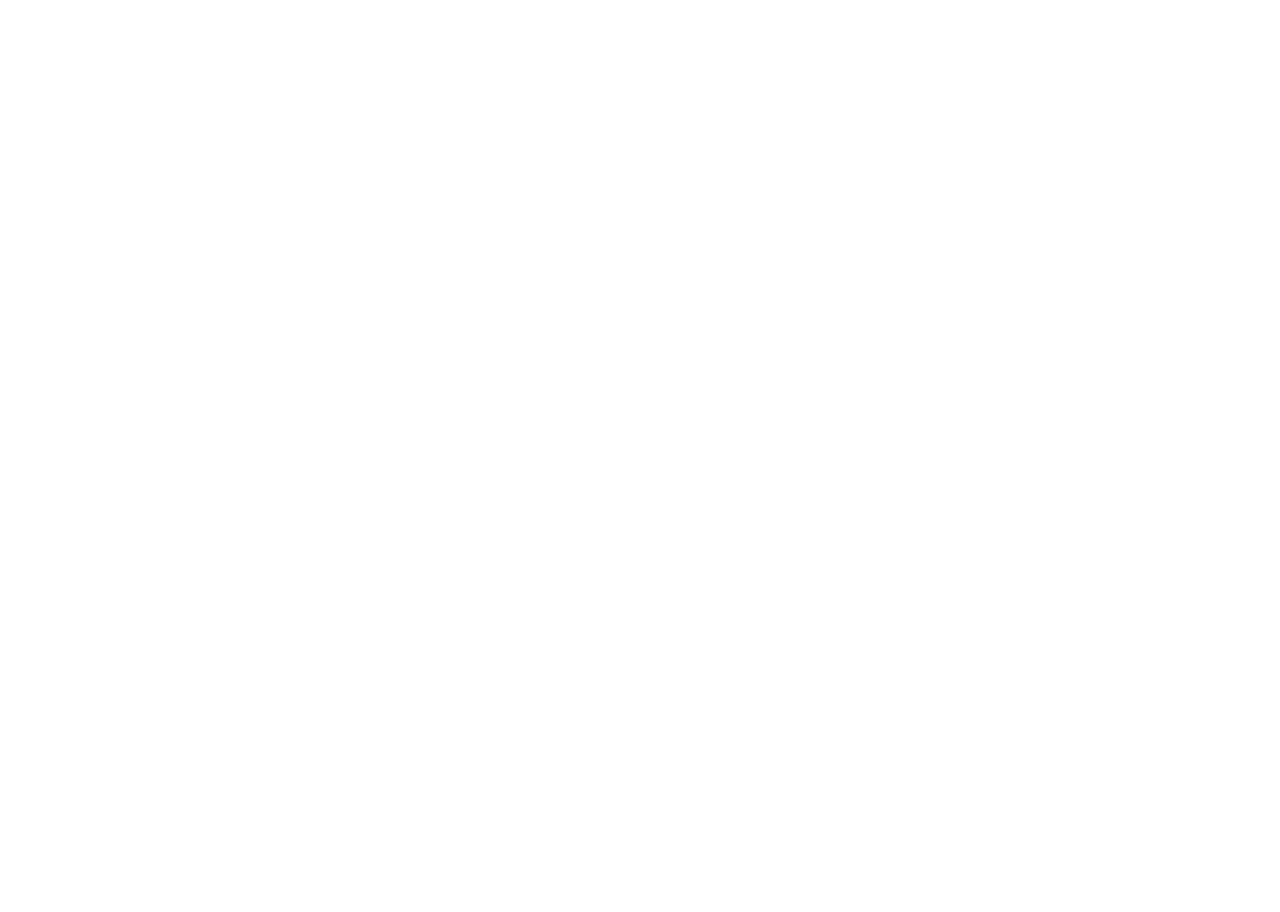
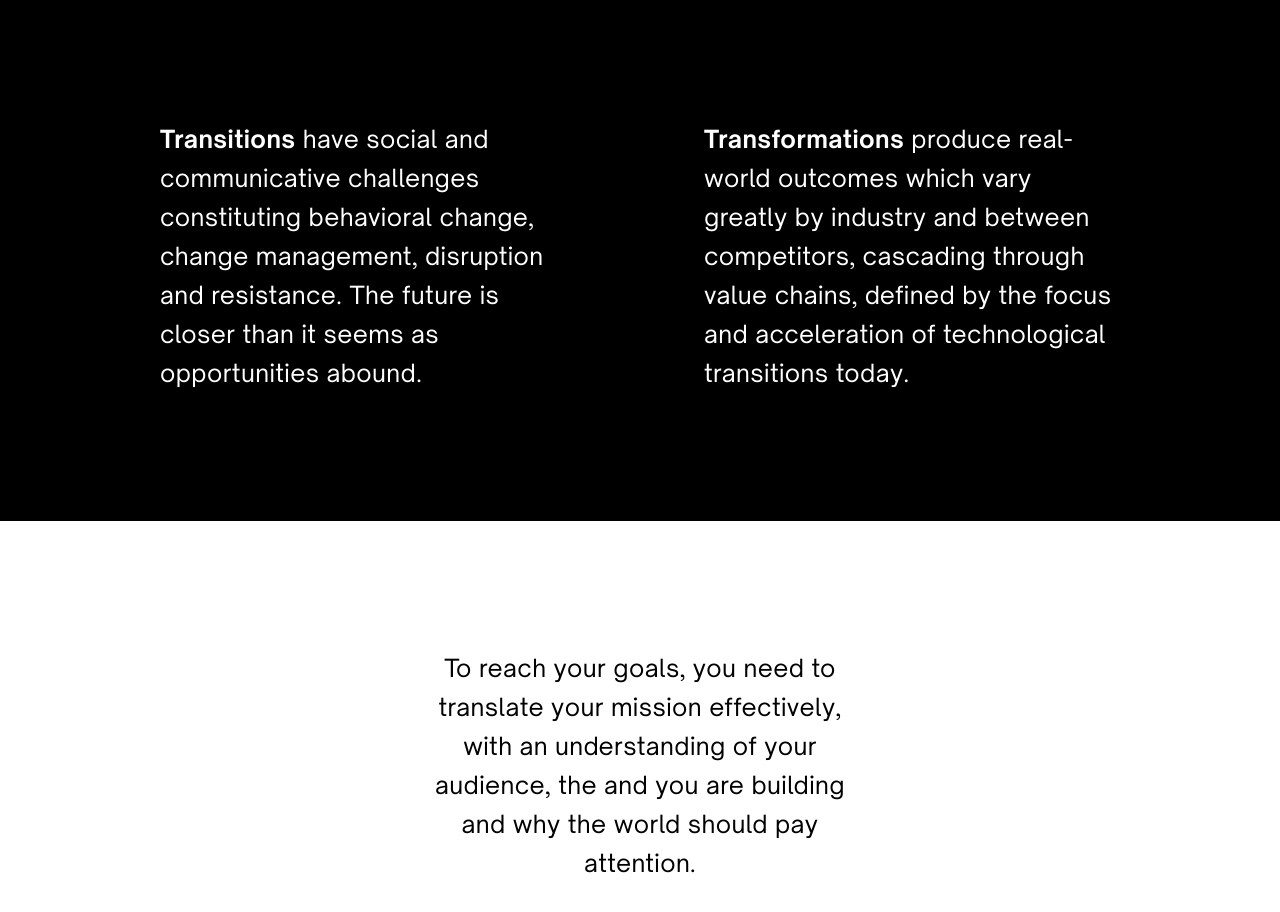
Before and after one commit to shafrazi/arrow-accel, a Next.js app: page /our-focus in a window 1280 px wide. Shown: the part 800-1712 px from the top of the page. Before the commit the page ends 800 px from the top, so only its background shows below. Built offline with nearby package versions, Linux system fonts and the light colour scheme.

Commit message:
add focus intro banner

```diff
--- a/components/focus-intro.js
+++ b/components/focus-intro.js
@@ -1,7 +1,7 @@
 export default function FocusIntro() {
   return (
     <div className="flex flex-col w-full tracking-wide">
-      <div className="flex w-full mt-[8rem]">
+      <div className="flex w-full my-[8rem]">
         <div
           className="w-1/2 px-[10rem] mt-6 tracking-wider leading-loose"
           style={{
@@ -17,7 +17,31 @@ export default function FocusIntro() {
           </p>
         </div>
       </div>
-      <div className="w-full flex flex-col md:flex-row"></div>
+      <div className="w-full flex flex-col md:flex-row bg-black text-white px-[10rem] py-[8rem] text-2xl leading-relaxed">
+        <div className="w-1/2 pr-16">
+          <p className="">
+            <span className="font-bold">Transitions</span> have social and
+            communicative challenges constituting behavioral change, change
+            management, disruption and resistance. The future is closer than it
+            seems as opportunities abound.
+          </p>
+        </div>
+        <div className="w-1/2 pl-16">
+          <p className="">
+            <span className="font-bold">Transformations</span> produce
+            real-world outcomes which vary greatly by industry and between
+            competitors, cascading through value chains, defined by the focus
+            and acceleration of technological transitions today.
+          </p>
+        </div>
+      </div>
+      <div className="w-full flex flex-col justify-center items-center py-[8rem]">
+        <p className="text-2xl text-center w-1/3 leading-relaxed">
+          To reach your goals, you need to translate your mission effectively,
+          with an understanding of your audience, the and you are building and
+          why the world should pay attention.
+        </p>
+      </div>
     </div>
   );
 }
```
